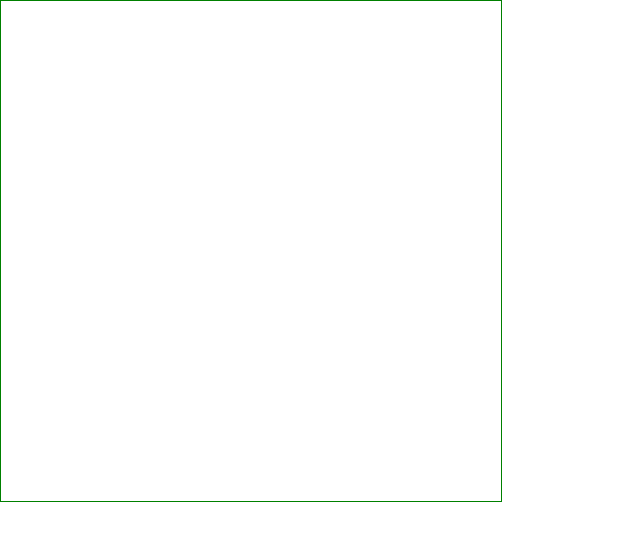
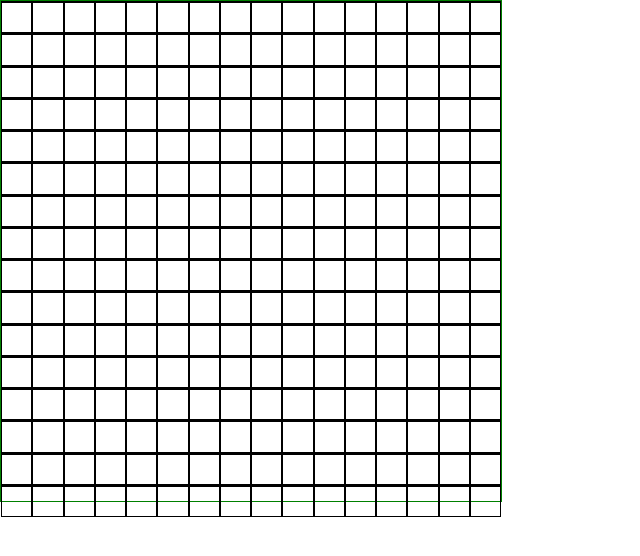
Before and after one commit to ramonferreirareis/etch-a-sketch, a plain HTML site: page index.html in a window 1280 px wide. Shown: the whole page, without its empty margins (0-640 px from the left). Drawn offline with Linux system fonts and the light colour scheme.

Commit message:
Organize divs into a 16x16 grid

```diff
--- a/script.js
+++ b/script.js
@@ -12,4 +12,4 @@ function createGrid(number) {
         }
     }
 }
-createGrid(5);
+createGrid(16);
--- a/styles.css
+++ b/styles.css
@@ -3,9 +3,16 @@
     padding: 0;
 }
 
+.row {
+    border-top: solid 1px black;
+    height: 6.25%;
+    display: flex;
+    flex-direction: row;
+}
+
 .square {
-    background-color: black;
-    width: 10px;
+    border: solid 1px black;
+    flex-basis: 6.25%;
 }
 
 #canvas {
@@ -13,7 +20,4 @@
     width: 500px;
     height: 500px;
 
-    display: flex;
-    justify-content: center;
-    flex-wrap: wrap;
 }
```
